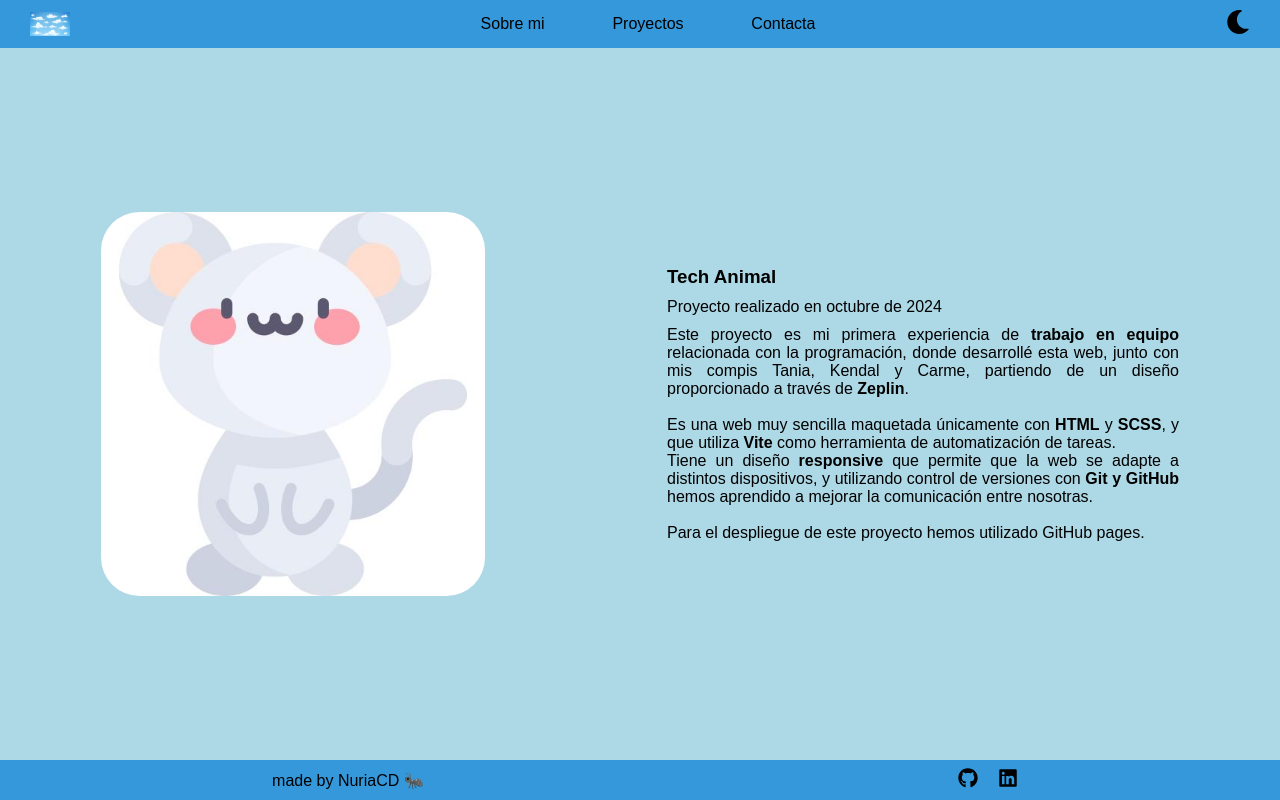
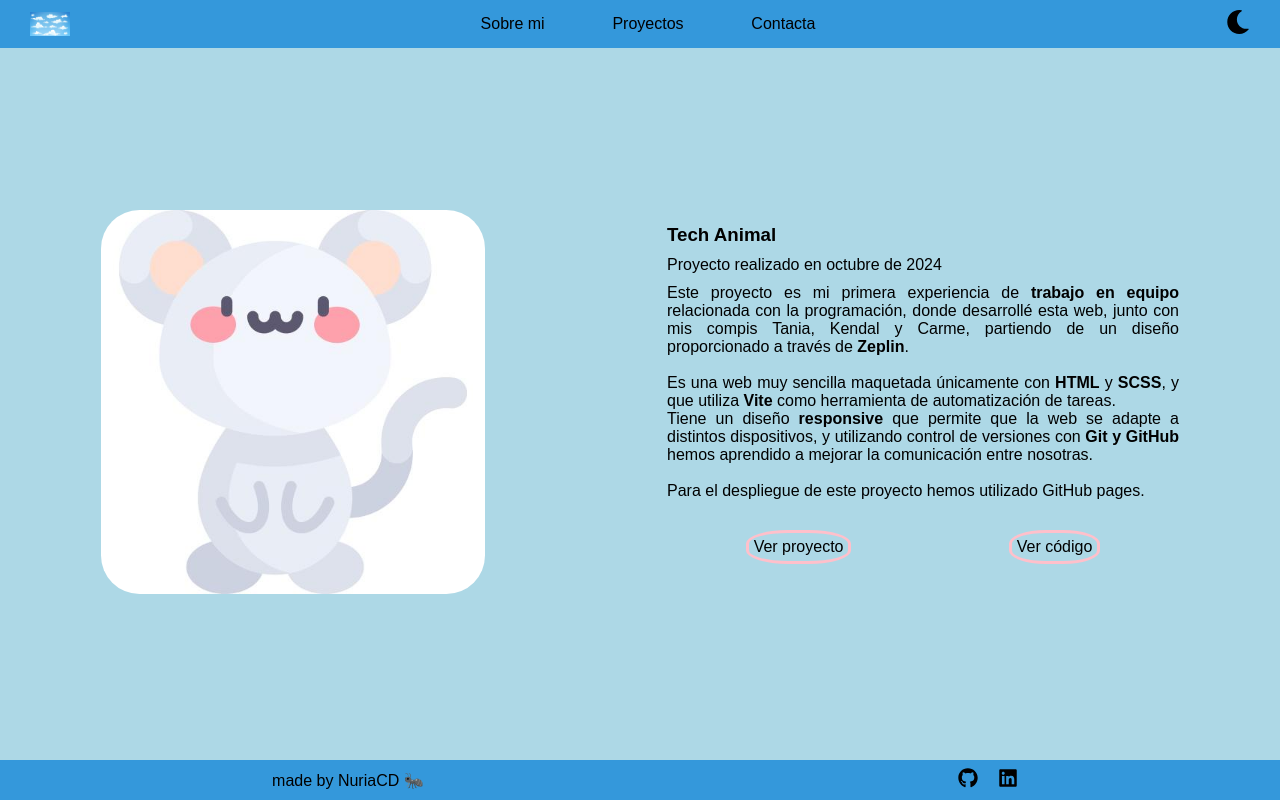
Before and after one commit to Nuria8890/portfolio, a React (Vite) app: page /projects/1 in a window 1280 px wide. Built offline with nearby package versions, Linux system fonts and the light colour scheme; a web font is replaced by a local one.

Commit message:
add ancles with link to project and code

```diff
--- a/src/components/projects/Project_details.jsx
+++ b/src/components/projects/Project_details.jsx
@@ -10,11 +10,13 @@ function Project_details({ arrayProjects }) {
 
   return (
     <section className="detailsContainer">
-      <img
-        className="detailsContainer__img"
-        src={selectedProject.photo}
-        alt={selectedProject.title}
-      />
+      <a href={selectedProject.url} target="_blank" rel="noopener noreferrer">
+        <img
+          src={selectedProject.photo}
+          alt={selectedProject.title}
+          className="detailsContainer__img"
+        />
+      </a>
       <div className="detailsContainer__text">
         <h3>{selectedProject.title}</h3>
         <span>
@@ -26,6 +28,23 @@ function Project_details({ arrayProjects }) {
         </span>
 
         <p dangerouslySetInnerHTML={{ __html: selectedProject.longText }}></p>
+
+        <div className="detailsContainer__text__ancles">
+          <a
+            href={selectedProject.url}
+            target="_blank"
+            rel="noopener noreferrer"
+          >
+            Ver proyecto
+          </a>
+          <a
+            href={selectedProject.urlCode}
+            target="_blank"
+            rel="noopener noreferrer"
+          >
+            Ver código
+          </a>
+        </div>
       </div>
     </section>
   );
--- a/src/styles/layout/projects/Project_details.scss
+++ b/src/styles/layout/projects/Project_details.scss
@@ -1,3 +1,5 @@
+@import "@/styles/core/variables";
+
 .detailsContainer {
   display: flex;
   flex-direction: column;
@@ -18,6 +20,22 @@
     flex-direction: column;
     gap: 10px;
     text-align: justify;
+    &__ancles {
+      margin: 20px 0;
+      display: flex;
+      justify-content: space-around;
+      a {
+        padding: 5px;
+        border: 3px solid $secondary-color;
+        border-radius: 40%;
+        &:hover {
+          box-shadow: 4px 4px 5px $secondary-color;
+          background-color: $secondary-color;
+          border: 3px solid $terciary-color;
+          transform: scale(1.1);
+        }
+      }
+    }
     @media (min-width: 1024px) {
       width: 40vw;
     }
```
